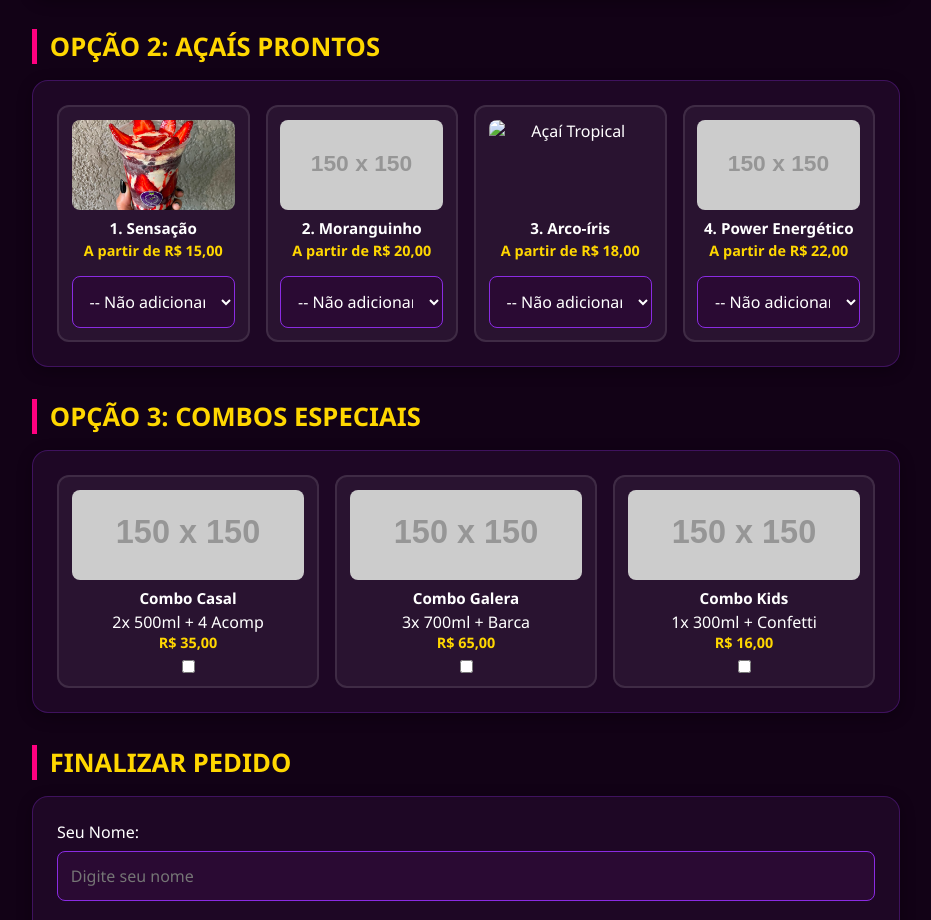
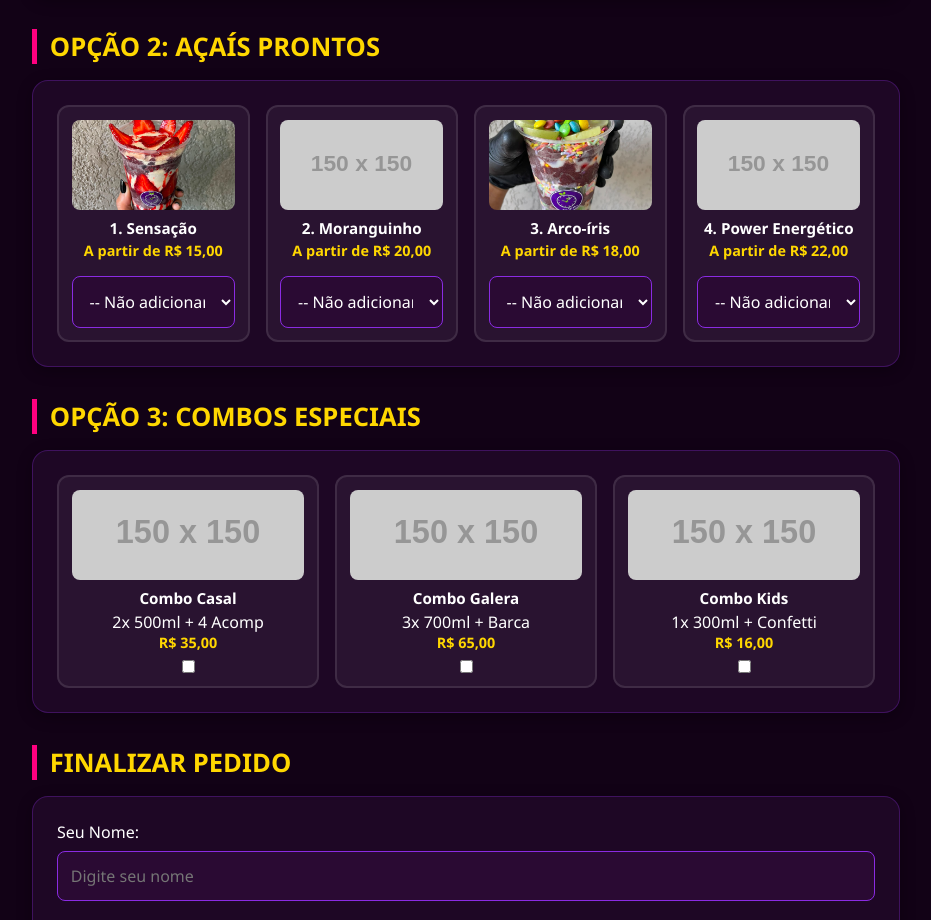
Before and after one commit to fabritziomadrid-hash/ACAI-DA-HORA, a plain HTML site: page index.html in a window 1280 px wide. Shown: the part 2115-3035 px from the top of the page, without its empty margins (174-1105 px from the left). Drawn offline with Linux system fonts and the light colour scheme; placeholder pictures from the web are drawn by us.

Commit message:
Update index.html

```diff
--- a/index.html
+++ b/index.html
@@ -359,7 +359,7 @@
                 </div>
 
                 <div class="option-card">
-                    <img src="arcoiris.jpeg" alt="Açaí Tropical">
+                    <img src="imagens/arcoiris.jpeg" alt="Açaí Arco-íris">
                     <strong data-i18n="pronto3Title">3. Arco-íris</strong>
                     <span class="price-tag"><span data-i18n="fromText">A partir de</span> R$ 18,00</span>
                     <select class="select-input pronto-item" id="pronto_3" data-base="18.00" onchange="calcularTotal()">
```
